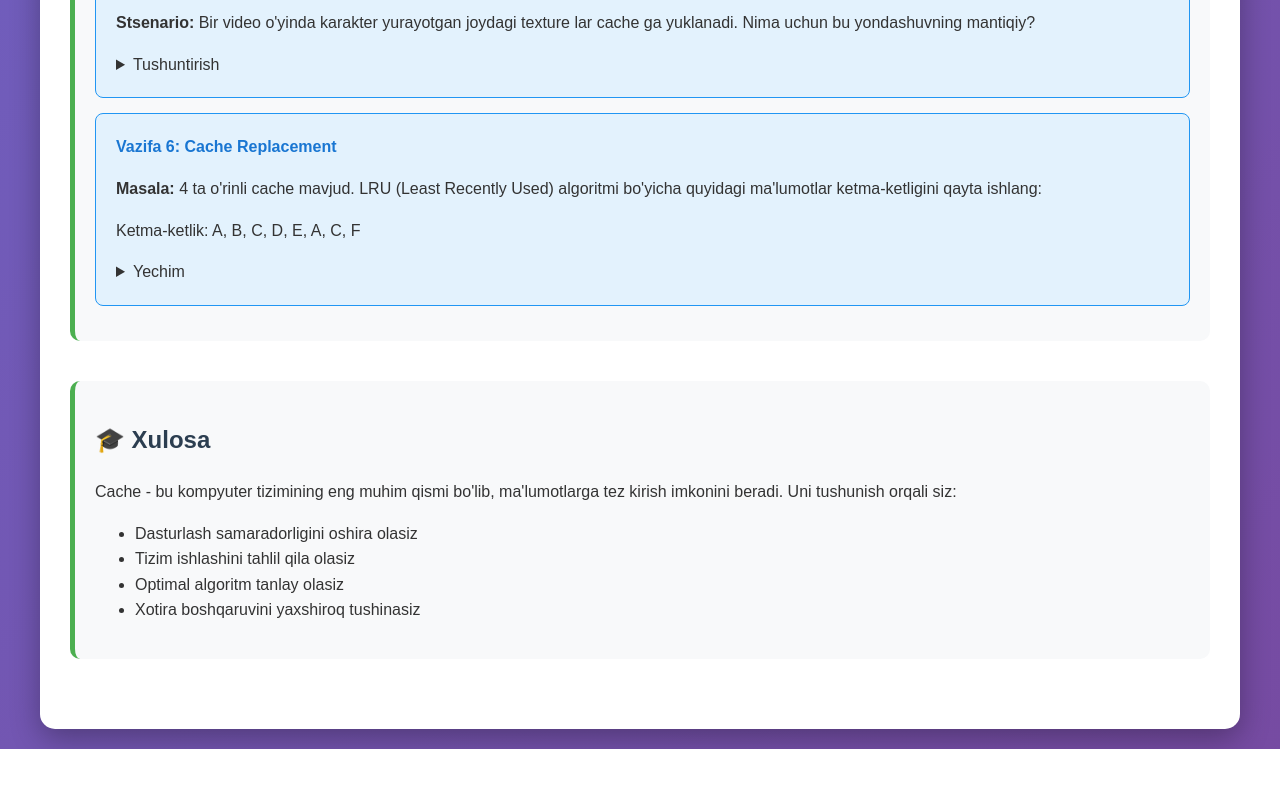
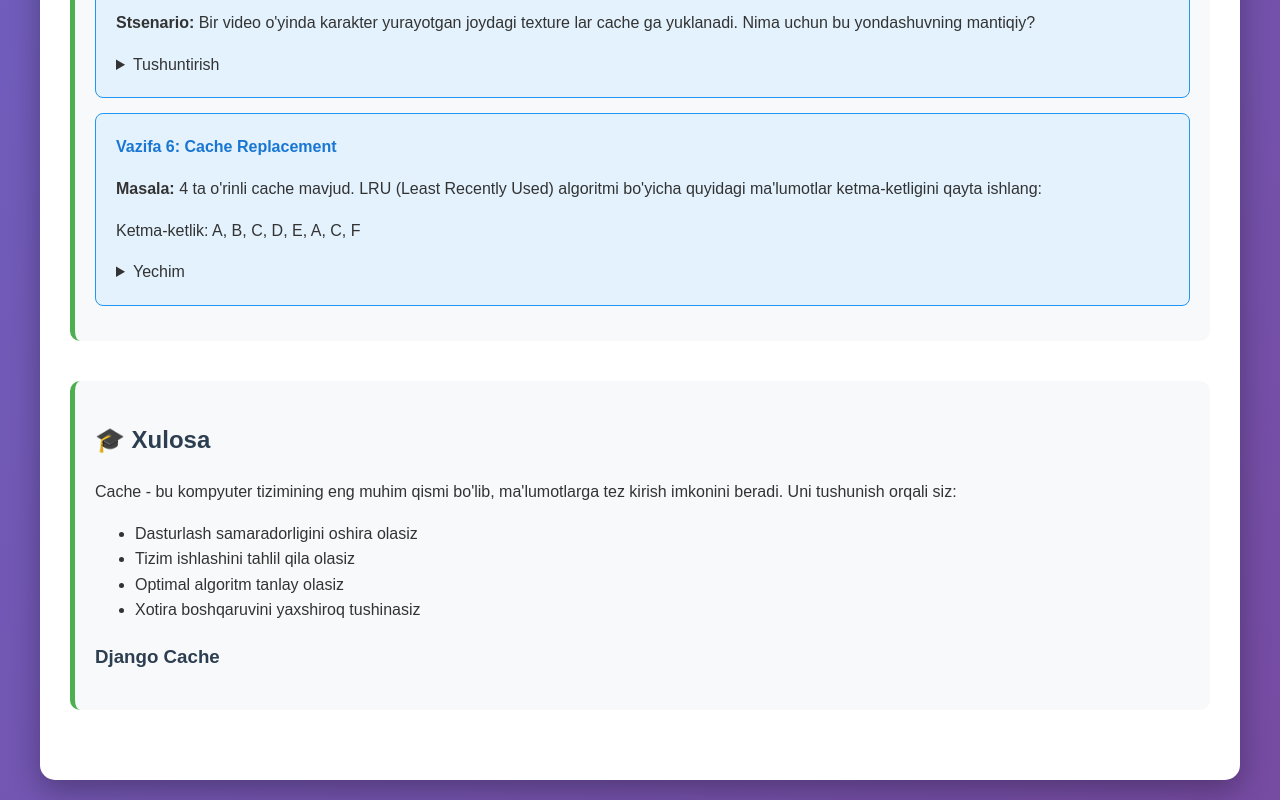
Before and after one commit to themusharraf/cache-tutorial, a plain HTML site: page index.html in a window 1280 px wide. Shown: the part 3747-4547 px from the top of the page. Before the commit the page ends 4496 px from the top, so only its background shows below. Drawn offline with Linux system fonts and the light colour scheme.

Commit message:
Update index.html

```diff
--- a/index.html
+++ b/index.html
@@ -440,6 +440,7 @@
                     <li>Optimal algoritm tanlay olasiz</li>
                     <li>Xotira boshqaruvini yaxshiroq tushinasiz</li>
                 </ul>
+                <h3 herf"https://github.com/themusharraf/cache-tutorial">Django Cache</h3>
             </div>
         </div>
     </div>
```
